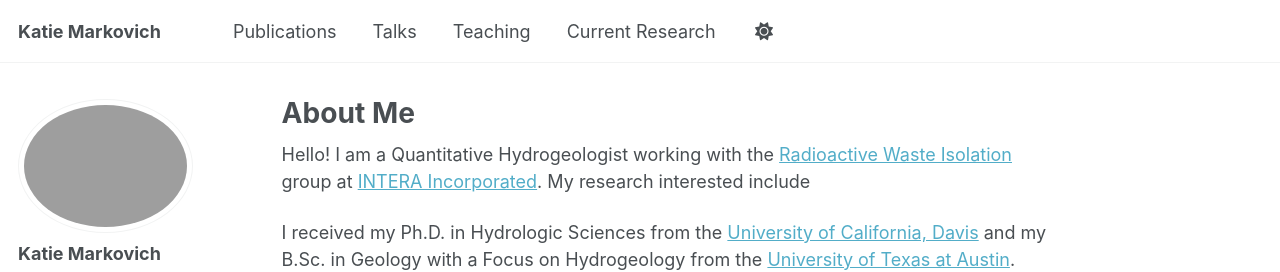
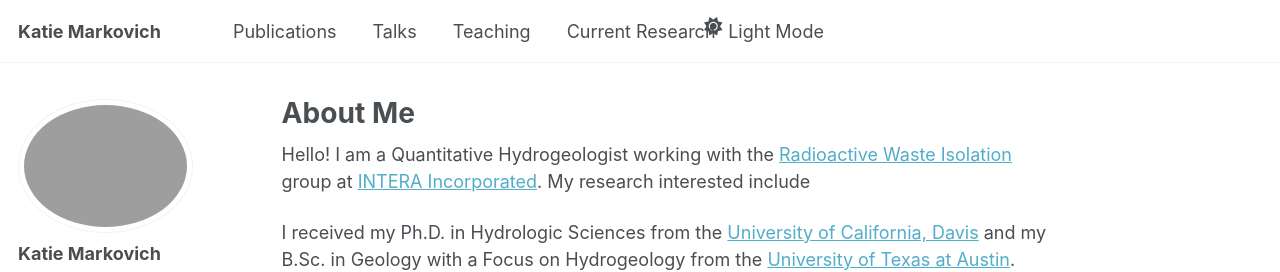
Before and after one commit to kmarkovich/kmarkovich.github.io, a Jekyll site: the page built from _pages/about.md, in a window 1280 px wide. Shown: the top 272 px of the page. Built offline with Jekyll 4.4.1, drawn with Linux system fonts in a browser that asks for light colours; some web fonts are replaced.

Commit message:
add toggle text

```diff
--- a/_includes/masthead.html
+++ b/_includes/masthead.html
@@ -16,7 +16,10 @@
             <li class="masthead__menu-item"><a href="{{ domain }}{{ link.url }}">{{ link.title }}</a></li>
           {% endfor %}
           <li id="theme-toggle" class="masthead__menu-item persist tail">
-            <a><i id="theme-icon" class="fa-solid fa-sun" aria-hidden="true" title="toggle theme"></i></a>
+            <a>
+              <i id="theme-icon" class="fa-solid fa-sun" aria-hidden="true" title="toggle theme"></i>
+              <span id="theme-label" style="margin-left: 6px;">Light Mode</span>
+            </a>
           </li>
         </ul>
         <ul class="hidden-links hidden"></ul>
```
